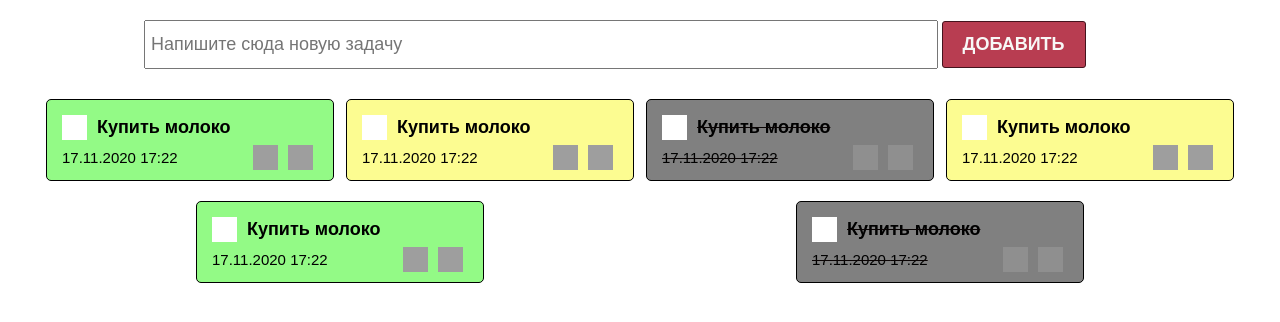
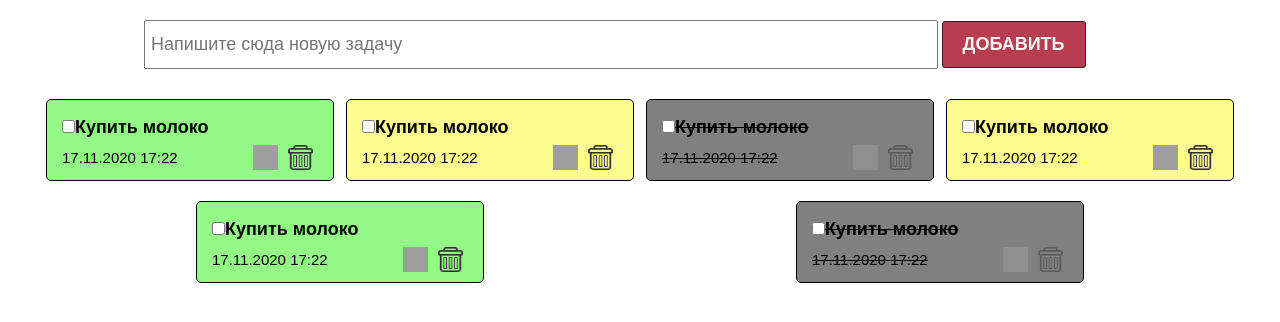
Before and after one commit to Tynchtyk642/todopy, a Django app: page / in a window 1280 px wide. Shown: the top 322 px of the page. Run offline with Django 3.2, Linux system fonts and the light colour scheme; grey boxes are pictures that could not be loaded.

Commit message:
Update indexc.html

```diff
--- a/main/templates/indexc.html
+++ b/main/templates/indexc.html
@@ -6,9 +6,9 @@
     <meta name="viewport" content="width=device-width, initial-scale=1.0">
     <title>Document</title>
     <!-- <link rel="stylesheet" href="./styles/style.css"> -->
-    <link rel="stylesheet" href="{% static 'styles/style.css' %}" />
+    <link rel="stylesheet" href="../static/styles/style.css" />
     <!-- <link rel="stylesheet" href="./styles/checkbox.css"> -->
-    <link rel="stylesheet" href="{% static 'styles/checkbox.css' %}">
+    <link rel="stylesheet" href="../static/styles/style.css">
 </head>
 <body>
     <section>
@@ -33,8 +33,8 @@
                 <div class="todo_item_footer">
                     <p>17.11.2020  <span>17:22</span></p>
                     <div class="action_buttons">
-                        <img src="./icons/star.png">
-                        <img src="./icons/bak.png">
+                        <img src="../static/icons/star.png">
+                        <img src="../static/icons/delete.png">
                     </div>
                 </div>
             </div>
@@ -50,8 +50,8 @@
                 <div class="todo_item_footer">
                     <p>17.11.2020  <span>17:22</span></p>
                     <div class="action_buttons">
-                        <img src="./icons/star.png">
-                        <img src="./icons/bak.png">
+                        <img src="../static/icons/star.png">
+                        <img src="../static/icons/delete.png">
                     </div>
                 </div>
             </div>
@@ -67,8 +67,8 @@
                 <div class="todo_item_footer">
                     <p>17.11.2020<span>  17:22</span></p>
                     <div class="action_buttons">
-                        <img src="./icons/star.png">
-                        <img src="./icons/bak.png">
+                        <img src="../static/icons/star.png">
+                        <img src="../static/icons/delete.png">
                     </div>
                 </div>
             </div>
@@ -84,8 +84,8 @@
                 <div class="todo_item_footer">
                     <p>17.11.2020  <span>17:22</span></p>
                     <div class="action_buttons">
-                        <img src="./icons/star.png">
-                        <img src="./icons/bak.png">
+                        <img src="../static/icons/star.png">
+                        <img src="../static/icons/delete.png">
                     </div>
                 </div>
             </div>
@@ -101,8 +101,8 @@
                 <div class="todo_item_footer">
                     <p>17.11.2020  <span>17:22</span></p>
                     <div class="action_buttons">
-                        <img src="./icons/star.png">
-                        <img src="./icons/bak.png">
+                        <img src="../static/icons/star.png">
+                        <img src="../static/icons/delete.png">
                     </div>
                 </div>
             </div>
@@ -118,8 +118,8 @@
                 <div class="todo_item_footer">
                     <p>17.11.2020  <span>17:22</span></p>
                     <div class="action_buttons">
-                        <img src="./icons/star.png">
-                        <img src="./icons/bak.png">
+                        <img src="../static/icons/star.png">
+                        <img src="../static/icons/delete.png">
                     </div>
                 </div>
             </div>
```
